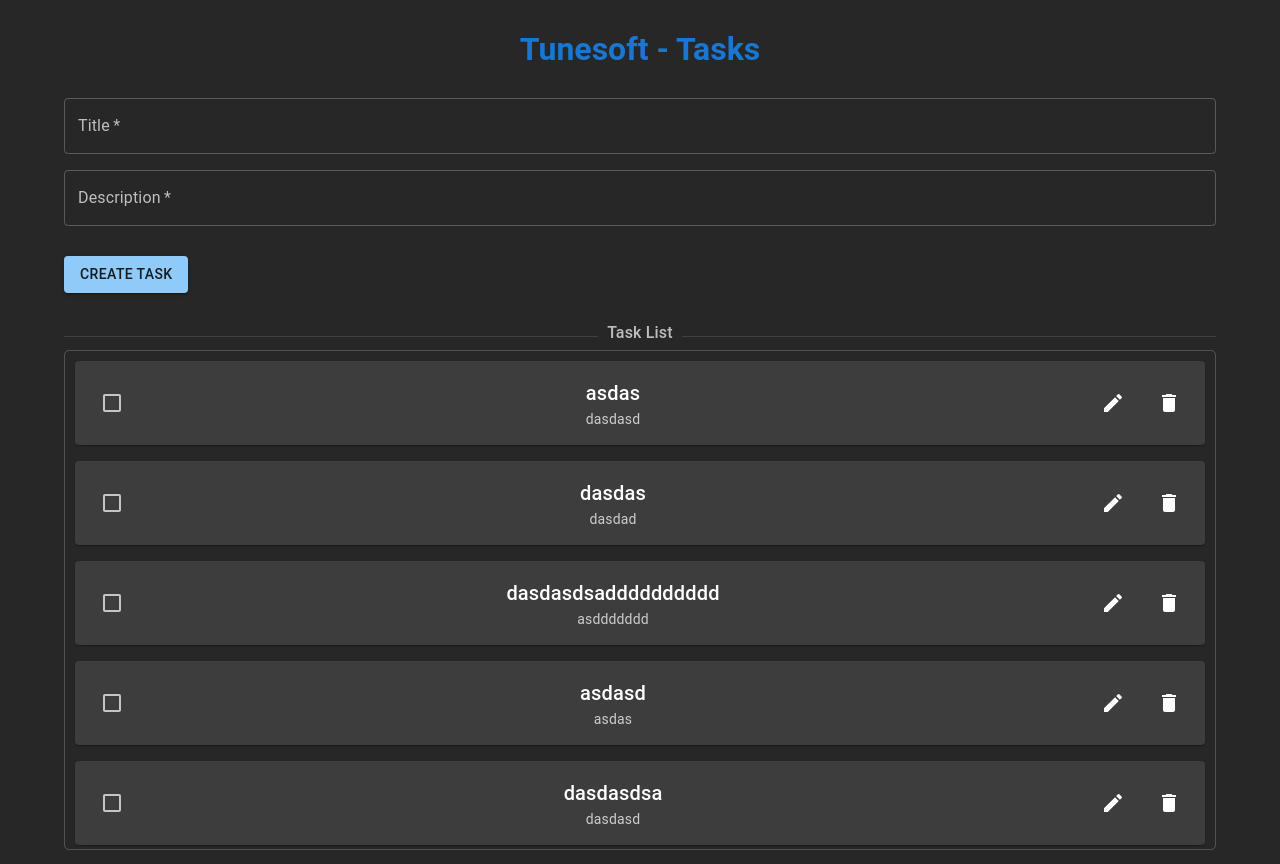
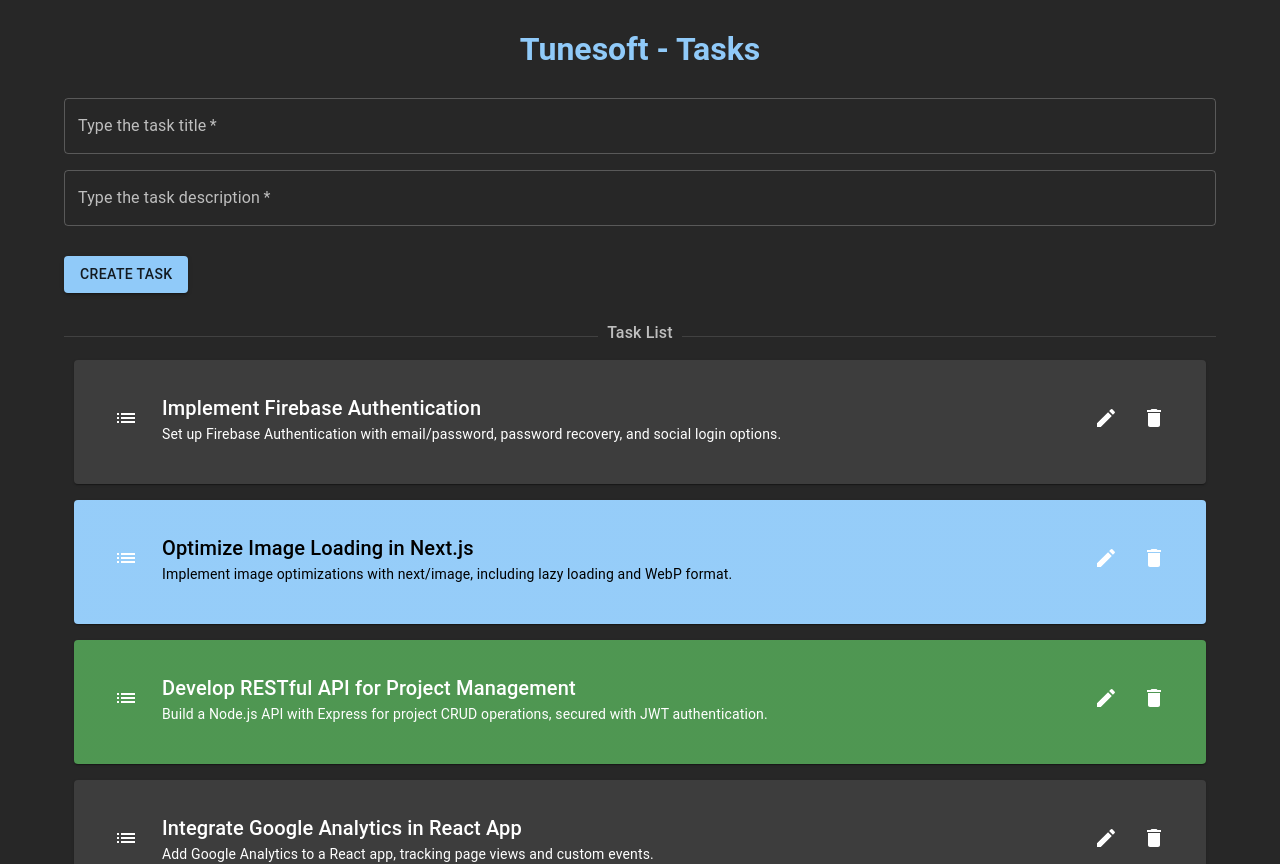
Before and after one commit to drypzz/tunesoft-test, a React (Create React App) app: page / in a window 1280 px wide. Shown: the top 864 px of the page. Built offline with nearby package versions, Linux system fonts and the light colour scheme; data requests are answered from the project's data file.

Commit message:
feat/fix: Project updated and corrected usability issues and syntax corrections

```diff
--- a/db.json
+++ b/db.json
@@ -1,46 +1,34 @@
 {
   "tasks": [
     {
-      "id": "c050",
-      "title": "asdas",
-      "description": "dasdasd",
-      "completed": false
+      "id": "d1fb",
+      "title": "Implement Firebase Authentication",
+      "description": "Set up Firebase Authentication with email/password, password recovery, and social login options.",
+      "status": "default"
     },
     {
-      "id": "e662",
-      "title": "dasdas",
-      "description": "dasdad",
-      "completed": false
+      "id": "ac38",
+      "title": "Optimize Image Loading in Next.js",
+      "description": "Implement image optimizations with next/image, including lazy loading and WebP format.",
+      "status": "doing"
     },
     {
-      "id": "0362",
-      "title": "dasdasdsadddddddddd",
-      "description": "asddddddd",
-      "completed": false
+      "id": "256e",
+      "title": "Develop RESTful API for Project Management",
+      "description": "Build a Node.js API with Express for project CRUD operations, secured with JWT authentication.",
+      "status": "complete"
     },
     {
-      "id": "0a06",
-      "title": "asdasd",
-      "description": "asdas",
-      "completed": false
+      "id": "04c7",
+      "title": "Integrate Google Analytics in React App",
+      "description": "Add Google Analytics to a React app, tracking page views and custom events.",
+      "status": "default"
     },
     {
-      "id": "2d0a",
-      "title": "dasdasdsa",
-      "description": "dasdasd",
-      "completed": false
-    },
-    {
-      "id": "b7b7",
-      "title": "dasdas",
-      "description": "dasdasd",
-      "completed": false
-    },
-    {
-      "id": "935f",
-      "title": "dasdas",
-      "description": "dasdasd",
-      "completed": false
+      "id": "6d3d",
+      "title": "Implement Dark Mode with Context API",
+      "description": "Add Dark Mode support in a React app using Context API for global theme management.",
+      "status": "default"
     }
   ]
 }
--- a/src/App.tsx
+++ b/src/App.tsx
@@ -1,14 +1,19 @@
 import React, { useState, useEffect } from 'react';
 
+// Componentes do MUI
 import { Container, TextField, Button, AlertTitle, Divider, Box, createTheme, ThemeProvider, List } from '@mui/material';
 
+// Props do input
 import TasksInputsProps from './utils/Input.props.ts';
 
+// Componente Task
 import Task from './components/Task.tsx';
 
+// Axios
 import axios from 'axios';
-const API_URL = 'http://localhost:5000/tasks';
+const API_URL = 'http://localhost:5000/tasks'; // URL da API
 
+// Tema do projeto
 const themeMode = createTheme({
   palette: {
     mode: 'dark',
@@ -16,52 +21,60 @@
 });
 
 const App = () => {
-  const [tasks, setTasks] = useState<{ id: number; title: string; description: string; completed: boolean }[]>([]);
+
+  const [loading, setLoading] = useState<boolean>(false); // Estado de carregamento
+
+  const [tasks, setTasks] = useState<{
+    id: number;
+    title: string;
+    description: string;
+    status: string
+  }[]>([]); // Estado das tarefas
 
   const [newTask, setNewTask] = useState<TasksInputsProps>({
     title: '',
     description: '',
-  });
+  }); // Estado do input
 
+  // Adicionar uma nova tarefa
   const addTask = async () => {
     if (newTask.title.trim() && newTask.description.trim()) {
       try {
-        const response = await axios.post(API_URL, { ...newTask, completed: false });
+        const response = await axios.post(API_URL, { ...newTask, status: 'default' });
         setTasks([...tasks, response.data]);
         setNewTask({ title: '', description: '' });
       } catch (error) {
-        console.error("Erro ao adicionar a tarefa:", error);
+        console.error('Error creating task:', error);
       }
     } else {
       alert('Please enter a task title and description');
     }
   };
 
+  // Editar uma tarefa
   const editTask = async (id: number, newTitle: string, newDescription: string) => {
     try {
       const response = await axios.patch(`${API_URL}/${id}`, { title: newTitle, description: newDescription });
       setTasks(tasks.map(task => (task.id === id ? response.data : task)));
     } catch (error) {
-      console.error("Erro ao editar a tarefa:", error);
+      console.error('Error editing task:', error);
     }
   };
 
-  const toggleTaskCompletion = async (id: number) => {
+  // Alternar o status da tarefa
+  const toggleTaskStatus = async (id: number, status: string) => {
     const task = tasks.find(task => task.id === id);
     if (task) {
       try {
-        if (!task.completed) {
-          if (!window.confirm('Are you sure the task is complete?')) return;
-        };
-
-        const response = await axios.patch(`${API_URL}/${id}`, { completed: !task.completed });
+        const response = await axios.patch(`${API_URL}/${id}`, { status: status });
         setTasks(tasks.map(t => (t.id === id ? response.data : t)));
       } catch (error) {
-        console.error("Erro ao alterar o estado da tarefa:", error);
+        console.error('Error completing task:', error);
       }
     }
   };
 
+  // Deletar uma tarefa
   const deleteTask = async (id: number) => {
     try {
 
@@ -70,17 +83,20 @@
       await axios.delete(`${API_URL}/${id}`);
       setTasks(tasks.filter(task => task.id !== id));
     } catch (error) {
-      console.error("Erro ao deletar a tarefa:", error);
+      console.error('Error deleting task:', error);
     }
   };
 
+  // Carregar as tarefas
   useEffect(() => {
     const fetchTasks = async () => {
+      setLoading(true)
       try {
         const response = await axios.get(API_URL);
         setTasks(response.data);
+        setLoading(false)
       } catch (error) {
-        console.error("Erro ao carregar as tarefas:", error);
+        console.error('Error loading tasks:', error);
       }
     };
     fetchTasks();
@@ -88,15 +104,20 @@
 
   return (
     <ThemeProvider theme={themeMode}>
+
       <Container>
+
+        {/* Título do projeto */}
         <Box sx={{ margin: '30px 0' }}>
-          <h1 style={{ textAlign: 'center', color: '#1976d2' }}>
+          <h1 style={{ textAlign: 'center', color: '#90caf9' }}>
             Tunesoft - Tasks
           </h1>
         </Box>
+
+        {/* Inputs para adicionar uma nova tarefa */}
         <Box sx={{ display: 'flex', flexDirection: 'column', gap: 2 }}>
           <TextField
-            label='Title'
+            label='Type the task title'
             value={newTask.title}
             onChange={(e) => setNewTask({ ...newTask, title: e.target.value })}
             variant='outlined'
@@ -104,7 +125,7 @@
             fullWidth
           />
           <TextField
-            label='Description'
+            label='Type the task description'
             value={newTask.description}
             onChange={(e) => setNewTask({ ...newTask, description: e.target.value })}
             variant='outlined'
@@ -112,17 +133,33 @@
             fullWidth
           />
         </Box>
+
+        {/* Botão para adicionar uma nova tarefa */}
         <Box sx={{ margin: '30px 0' }}>
           <Button onClick={addTask} variant='contained' color='primary'>
             Create Task
           </Button>
         </Box>
+
+        {/* Lista das tarefas */}
         <Box sx={{ margin: '30px 0' }}>
+
           <Divider>
-            <AlertTitle sx={{ color: "rgba(255, 255, 255, 0.7)", userSelect: 'none' }}>
+            <AlertTitle sx={{ color: 'rgba(255, 255, 255, 0.7)', userSelect: 'none' }}>
               Task List
             </AlertTitle>
           </Divider>
+
+          {/* Verifica se está carregando */}
+          {loading ? (
+            <Box>
+              <AlertTitle sx={{ marginTop: '20px', textAlign: 'center', color: 'rgba(255, 255, 255, 0.7)', userSelect: 'none' }}>
+                Loading tasks...
+              </AlertTitle>
+            </Box>
+          ) : (
+            <>
+              {/* Verifica se existem tarefas */}
               {tasks.length >= 1 ? (
                 <>
                   <List
@@ -132,7 +169,6 @@
                       padding: '10px',
                       height: tasks.length > 5 ? '500px' : 'auto',
                       overflowY: tasks.length > 5 ? 'scroll' : 'hidden',
-                  textAlign: 'center',
                       '&::-webkit-scrollbar': {
                         width: '8px',
                       },
@@ -150,10 +186,11 @@
                       scrollbarColor: 'rgba(255, 255, 255, 0.2) transparent',
                     }}
                   >
+                    {/* Componente Task */}
                     <Task
                       tasks={tasks}
                       onEdit={editTask}
-                  onComplete={toggleTaskCompletion}
+                      onComplete={toggleTaskStatus}
                       onDelete={deleteTask}
                     />
                   </List>
@@ -163,18 +200,22 @@
                   <AlertTitle sx={{
                       marginTop: '20px',
                       textAlign: 'center',
-                  color: "red",
+                      color: 'red',
                       padding: '15px',
                       borderRadius: '5px',
-                  backgroundColor: "rgba(255, 0, 0, 0.1)",
+                      backgroundColor: 'rgba(255, 0, 0, 0.1)',
                       userSelect: 'none'
                     }}>
                     No tasks found!
                   </AlertTitle>
                 </>
               )}
+            </>
+          )}
         </Box>
+
       </Container>
+
     </ThemeProvider>
   );
 };
--- a/src/components/List.tsx
+++ b/src/components/List.tsx
@@ -1,18 +1,31 @@
 import React, { useState } from 'react';
-import { Card, CardContent, Typography, IconButton, TextField, Checkbox, Box } from '@mui/material';
-import { Edit, Delete, Save } from '@mui/icons-material';
 
+// Componentes do MUI
+import { Card, Typography, IconButton, TextField, Box, Menu, MenuItem, CardContent } from '@mui/material';
+// Icones do MUI
+import { Edit, Delete, Save, List as MenuIcon } from '@mui/icons-material';
+
+// Props do componente Task
 import { TaskProps } from '../utils/Tasks.props.ts';
+
+// Props do input
 import TasksInputsProps from '../utils/Input.props.ts';
 
-const TaskCard = ({ id, title, description, completed, onEdit, onComplete, onDelete }: TaskProps) => {
-  const [editing, setEditing] = useState<boolean>(false);
+// Componente TaskCard
+const TaskCard = ({ id, title, description, status, onEdit, onDelete, onComplete}: TaskProps) => {
+
+  const [editing, setEditing] = useState<boolean>(false); // Estado de edição
 
   const [editInputs, setEditInputs] = useState<TasksInputsProps>({
     title: title,
     description: description,
-  });
+  }); // Estado do input de edição
 
+  const [statusMenuAnchor, setStatusMenuAnchor] = useState<null | HTMLElement>(null); // Estado do menu de status
+
+  const [currentStatus, setCurrentStatus] = useState<string>(status); // Estado do status atual
+
+  // Função para editar uma tarefa
   const handleEdit = () => {
     if (editing) {
       onEdit(id, editInputs.title, editInputs.description);
@@ -20,6 +33,7 @@
     setEditing(!editing);
   };
 
+  // Função para salvar uma tarefa
   const handleSave = () => {
     if (editInputs.title.trim() && editInputs.description.trim()) {
       onEdit(id, editInputs.title, editInputs.description);
@@ -29,7 +43,23 @@
     setEditing(false);
   };
 
+  // Função para mudar o status de uma tarefa
+  const handleStatusChange = (status: string) => {
+    setCurrentStatus(status);
+    onComplete(id, status);
+    setStatusMenuAnchor(null);
+  };
+
+  // Cor do status
+  const statusColor = {
+    'default': '#333',
+    'doing': '#90caf9',
+    'complete': '#469149'
+  }[currentStatus];
+
   return (
+    <>
+      {/* Card da tarefa */}
       <Card
         sx={{
           display: 'flex',
@@ -37,41 +67,94 @@
           gap: 2,
           p: 2,
           mb: 2,
-        bgcolor: completed ? 'rgba(0, 128, 0, 0.2)' : '#333',
+          bgcolor: editing ? '#444' : statusColor,
           color: '#fff',
         }}
       >
-      <Box sx={{ display: 'flex', alignItems: 'center', gap: 2 }}>
-        <Checkbox checked={completed} onChange={() => onComplete(id)} />
+        {/* Conteúdo do card */}
+        <CardContent>
+
+          <Box
+            sx={{
+              display: 'flex',
+              alignItems: 'center',
+              gap: 2,
+              '@media screen and (max-width: 960px)': {
+                flexDirection: 'column',
+              },
+            }}>
+
+            {/* Menu de status */}
+            <IconButton onClick={(event: React.MouseEvent<HTMLElement>) => setStatusMenuAnchor(event.currentTarget)}>
+              <MenuIcon />
+            </IconButton>
+            <Menu
+              anchorEl={statusMenuAnchor}
+              open={Boolean(statusMenuAnchor)}
+              onClose={() => setStatusMenuAnchor(null)}
+            >
+              <MenuItem onClick={() => handleStatusChange('default')}>None</MenuItem>
+              <MenuItem onClick={() => handleStatusChange('doing')}>Doing</MenuItem>
+              <MenuItem onClick={() => handleStatusChange('complete')}>Complete</MenuItem>
+            </Menu>
+
+            {/* Verifica se está editando */}
             {editing ? (
-          <Box sx={{ display: 'flex', flexDirection: 'row', flex: 1, gap: 2 }}>
+              <Box sx={{ display: 'flex', flexDirection: 'column', flex: 1, gap: 2 }}>
                 <TextField
                   value={editInputs.title}
                   onChange={(e) => setEditInputs({ ...editInputs, title: e.target.value })}
                   autoFocus
-              variant="outlined"
-              label="Title"
+                  sx={{
+                    '@media screen and (max-width: 960px)': {
+                      width: '75vw',
+                    },
+                  }}
+                  variant='outlined'
+                  label='title'
                   fullWidth
                 />
                 <TextField
                   value={editInputs.description}
                   onChange={(e) => setEditInputs({ ...editInputs, description: e.target.value })}
                   multiline
-              variant="outlined"
-              label="Description"
+                  sx={{
+                    '@media screen and (max-width: 960px)': {
+                      width: '75vw',
+                    },
+                  }}
+                  variant='outlined'
+                  label='Description'
                   fullWidth
                 />
               </Box>
             ) : (
-          <Box sx={{ flex: 1, alignItems: 'center', justifyContent: 'center' }}>
-            <Typography variant="h6" component="div">
+              <>
+                {/* Título e descrição da tarefa */}
+                <Box sx={{ flex: 1, alignItems: 'center', color: (currentStatus !== 'default' && currentStatus !== 'complete' ? '#000' : '#fff'), justifyContent: 'center' }}>
+                  <Typography variant='h6' component='div'>
                     {title}
                   </Typography>
-            <Typography variant="body2" color="text.secondary" sx={{ color: '#ccc' }}>
+                  <Typography variant='body2' color='text.secondary' sx={{ color: (currentStatus !== 'default' && currentStatus !== 'complete' ? '#000' : '#fff') }}>
                     {description}
                   </Typography>
                 </Box>
+              </>
             )}
+
+            {/* Botões de ação */}
+            <Box
+              sx={{
+                display: 'flex',
+                alignItems: 'center',
+                justifyContent: 'center',
+                gap: 1,
+                '@media screen and (max-width: 960px)': {
+                  flexDirection: 'row',
+                },
+              }}
+            >
+              {/*  Verifica se está editando */}
               {editing ? (
                 <IconButton onClick={handleSave}>
                   <Save />
@@ -81,11 +164,19 @@
                   <Edit />
                 </IconButton>
               )}
+
+              {/* Botão de deletar */}
               <IconButton onClick={() => onDelete(id)}>
                 <Delete />
               </IconButton>
             </Box>
+
+          </Box>
+
+        </CardContent>
+
       </Card>
+    </>
   );
 };
 
--- a/src/components/Task.tsx
+++ b/src/components/Task.tsx
@@ -1,19 +1,22 @@
-import React from "react";
+import React from 'react';
 
-import ListTask from "./List.tsx";
+// Componente TaskCard
+import TaskCard from './List.tsx';
 
-import { ListProps } from "../utils/Tasks.props.ts";
+// Props do componente Task
+import { ListProps } from '../utils/Tasks.props.ts';
 
+// Componente Task
 const Task = ({ tasks, onEdit, onComplete, onDelete }: ListProps) => {
   return (
     <>
       {tasks.map(task => (
-          <ListTask
+        <TaskCard
           key={task.id}
           id={task.id}
           title={task.title}
           description={task.description}
-            completed={task.completed}
+          status={task.status}
           onEdit={onEdit}
           onComplete={onComplete}
           onDelete={onDelete}
```
Also changed, not shown: src/utils/Tasks.props.ts (+4 -4 lines). Lines whose indentation alone changed are shown as unchanged.
